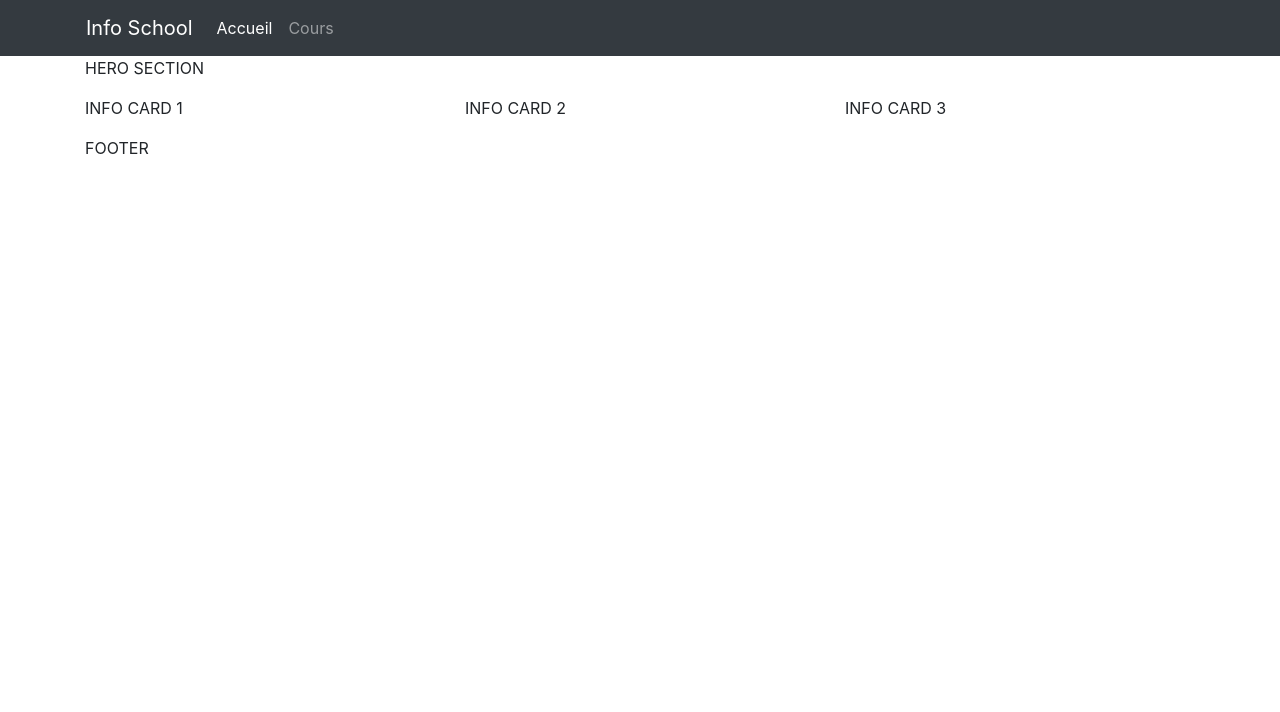
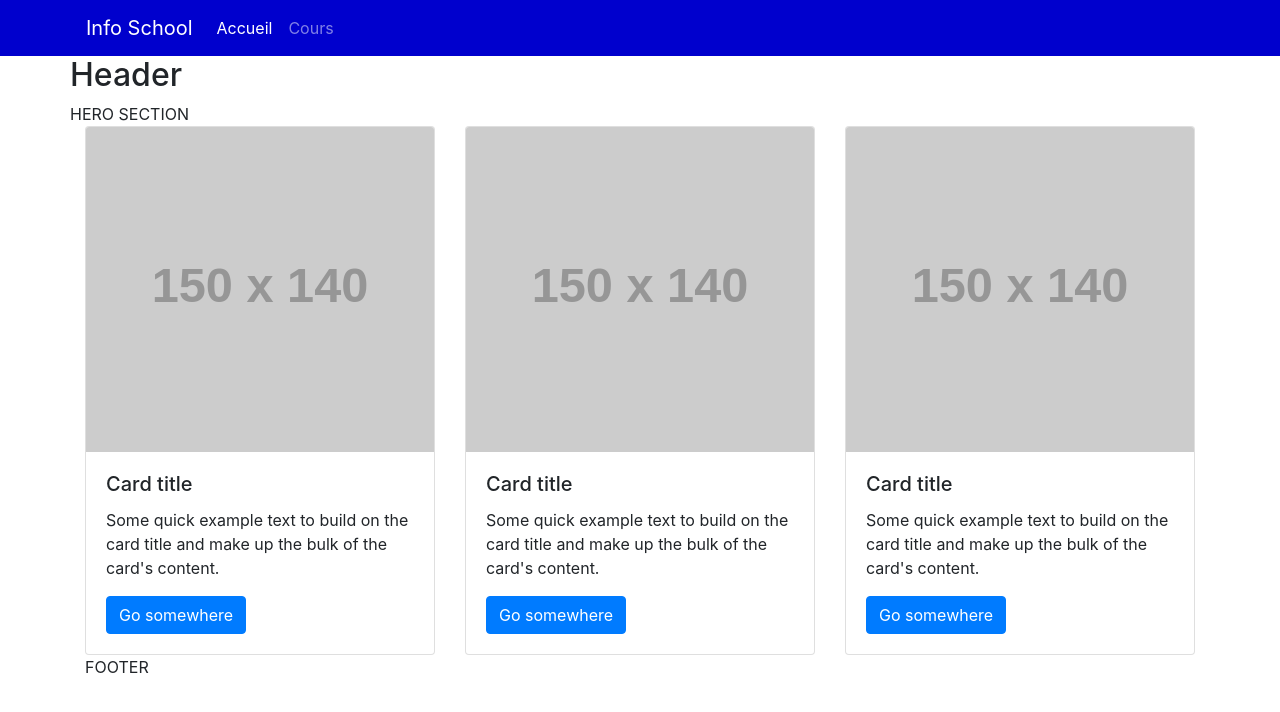
Before and after one commit to aminelch/responsive-design, a plain HTML site: page index.html in a window 1280 px wide. Drawn offline with nearby package versions, Linux system fonts and the light colour scheme; placeholder pictures from the web are drawn by us.

Commit message:
navbar component

```diff
--- a/index.html
+++ b/index.html
@@ -11,14 +11,15 @@
     <title>Mon super site</title>
 </head>
 <body>
-
-
-<div class="bg-dark">
+<div style="background: mediumblue;">
     <div class="container">
         <div class="row">
-            <nav class="col navbar navbar-expand navbar-dark">
+            <nav class="col navbar navbar-expand-lg navbar-dark">
                 <a class="navbar-brand" href="index.html">Info School</a>
-                <div>
+                <button class="navbar-toggler" type="button" data-toggle="collapse" data-target="#navbarContent" aria-controls="navbarSupportedContent" aria-expanded="false" aria-label="Toggle navigation">
+                    <span class="navbar-toggler-icon"></span>
+                </button>
+                <div id="navbarContent" class="collapse navbar-collapse">
                     <ul class="navbar-nav">
                         <li class="nav-item active">
                             <a class="nav-link" href="index.html">Accueil</a>
@@ -34,24 +35,46 @@
 </div>
 <div class="container">
     <div class="row">
-        <div class="col">
-            <p>HERO SECTION</p>
+        <h2>Header</h2>
+    </div>
+    <div class="row">
+        HERO SECTION
+    </div>
+    <div class="row">
+        <div class="col-md-4">
+            <div class="card">
+                <img src="https://via.placeholder.com/150x140" class="card-img-top" alt="...">
+                <div class="card-body">
+                    <h5 class="card-title">Card title</h5>
+                    <p class="card-text">Some quick example text to build on the card title and make up the bulk of the card's content.</p>
+                    <a href="#" class="btn btn-primary">Go somewhere</a>
+                </div>
+            </div>
+        </div>
+        <div class="col-md-4">
+            <div class="card">
+                <img src="https://via.placeholder.com/150x140" class="card-img-top" alt="...">
+                <div class="card-body">
+                    <h5 class="card-title">Card title</h5>
+                    <p class="card-text">Some quick example text to build on the card title and make up the bulk of the card's content.</p>
+                    <a href="#" class="btn btn-primary">Go somewhere</a>
+                </div>
+            </div>
+        </div>
+        <div class="col-md-4">
+            <div class="card">
+                <img src="https://via.placeholder.com/150x140" class="card-img-top" alt="...">
+                <div class="card-body">
+                    <h5 class="card-title">Card title</h5>
+                    <p class="card-text">Some quick example text to build on the card title and make up the bulk of the card's content.</p>
+                    <a href="#" class="btn btn-primary">Go somewhere</a>
+                </div>
+            </div>
         </div>
     </div>
     <div class="row">
-        <div class="col-12 col-lg-4">
-            <p>INFO CARD 1</p>
-        </div>
-        <div class="col-12 col-lg-4">
-            <p>INFO CARD 2</p>
-        </div>
-        <div class="col-12 col-lg-4">
-            <p>INFO CARD 3</p>
-        </div>
-    </div>
-    <div class="row">
-        <div class="col">
-            <p>FOOTER</p>
+        <div class="col-md-12">
+            FOOTER
         </div>
     </div>
 </div>
```
Also changed, not shown: 1 other file.
